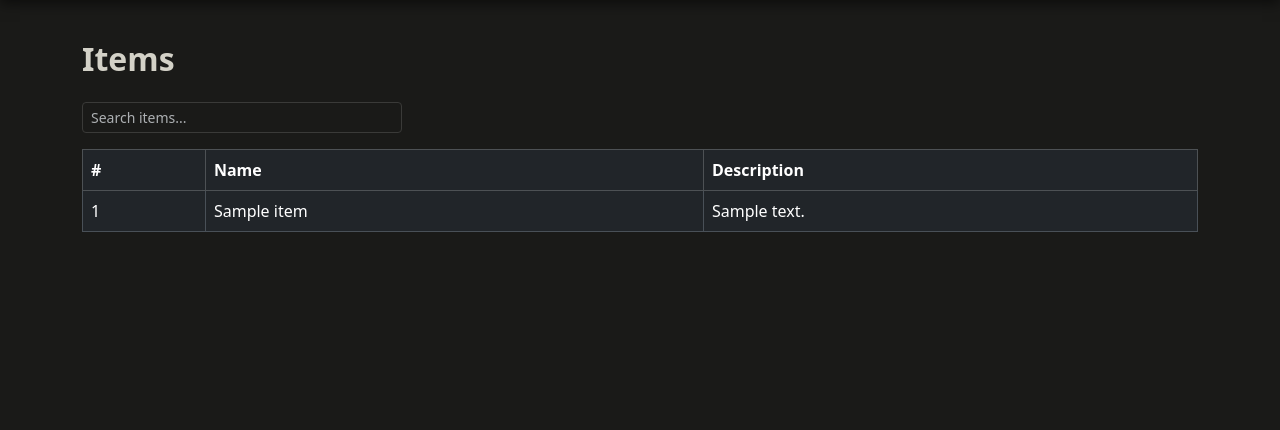
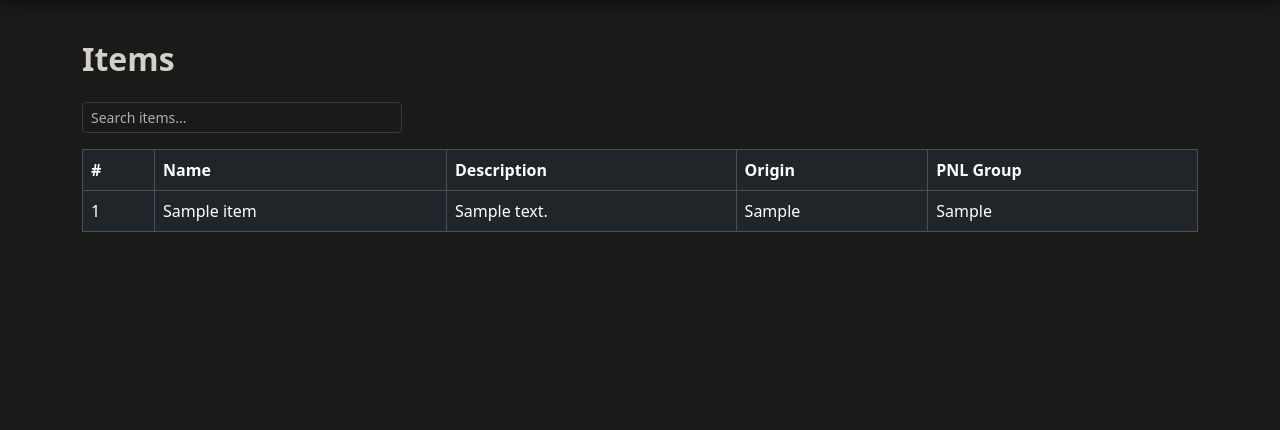
Before and after one commit to RyePankoski/Quern, a Flask app: page /items in a window 1280 px wide. Shown: the part 71-501 px from the top of the page. Run offline with Flask 3, Linux system fonts and the light colour scheme; a user stored in the database is signed in; tables that the repository leaves empty hold one stand-in row (values such as "Sample post"); parts of the project's set-up code (start-up, migrations or seed data) failed here and were passed over; some libraries are stand-ins or nearby versions.

Commit message:
Item fix

```diff
--- a/app.py
+++ b/app.py
@@ -851,4 +851,5 @@ def wipe_users():
 if __name__ == '__main__':
     with app.app_context():
         db.create_all()
+        sync_items()
     app.run(debug=True, host='0.0.0.0')
--- a/core/zoho.py
+++ b/core/zoho.py
@@ -169,19 +169,15 @@ def get_items():
         if item.get("status") == "inactive":
             continue
 
-        # Pull origin and pnl_group from custom fields if present
-        custom_fields = {cf['api_name']: cf.get('value', '') for cf in item.get('custom_fields', [])}
-        # Reporting tags: pnl_group is expected under a reporting tag named 'PnL Group'
-        # Adjust tag_name below to match the exact name in your Books account.
-        reporting_tags = item.get('reporting_tags', [])
+        # Origin is a top-level custom field on the item object
+        origin = item.get('cf_origin_location', '')
+
+        # P&L Group comes from the tags array
         pnl_group = ''
-        for tag in reporting_tags:
-            if tag.get('tag_name', '').lower() in ('pnl group', 'pnl_group', 'p&l group'):
-                tag_options = tag.get('tag_option_name', '') or tag.get('value', '')
-                pnl_group = tag_options
+        for tag in item.get('tags', []):
+            if tag.get('tag_name') == 'P&L Group':
+                pnl_group = tag.get('tag_option_name', '')
                 break
-
-        origin = custom_fields.get('cf_origin', '') or custom_fields.get('cf_item_origin', '')
 
         result.append({
             "id": item["item_id"],
--- a/templates/items.html
+++ b/templates/items.html
@@ -14,16 +14,22 @@
                     <th>#</th>
                     <th>Name</th>
                     <th>Description</th>
+                    <th>Origin</th>
+                    <th>PNL Group</th>
                 </tr>
             </thead>
             <tbody id="items-tbody">
                 {% for item in items %}
                 <tr onclick="window.location='/items/{{ item.item_id }}'" style="cursor:pointer;"
                     data-name="{{ item.item_name | lower }}"
-                    data-description="{{ (item.description or '') | lower }}">
+                    data-description="{{ (item.description or '') | lower }}"
+                    data-origin="{{ (item.origin or '') | lower }}"
+                    data-pnl="{{ (item.pnl_group or '') | lower }}">
                     <td>{{ loop.index }}</td>
                     <td>{{ item.item_name }}</td>
                     <td>{{ item.description or '—' }}</td>
+                    <td>{{ item.origin or '—' }}</td>
+                    <td>{{ item.pnl_group or '—' }}</td>
                 </tr>
                 {% endfor %}
             </tbody>
@@ -35,7 +41,8 @@
     document.getElementById('filter-item').addEventListener('input', function () {
         const q = this.value.toLowerCase();
         document.querySelectorAll('#items-tbody tr').forEach(row => {
-            const match = !q || row.dataset.name.includes(q) || row.dataset.description.includes(q);
+            const match = !q || row.dataset.name.includes(q) || row.dataset.description.includes(q)
+                            || row.dataset.origin.includes(q) || row.dataset.pnl.includes(q);
             row.style.display = match ? '' : 'none';
         });
     });
```
Also changed, not shown: templates/item_detail.html (+16 -5 lines).
